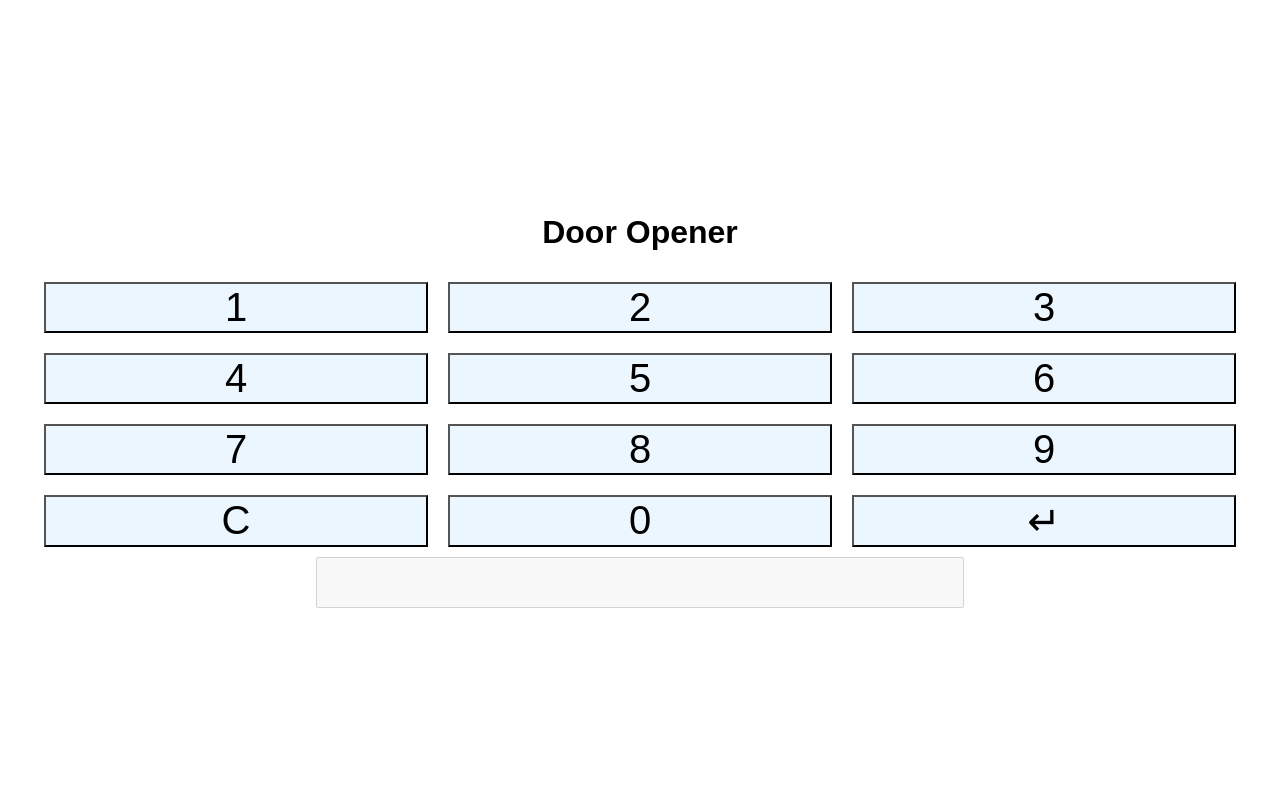
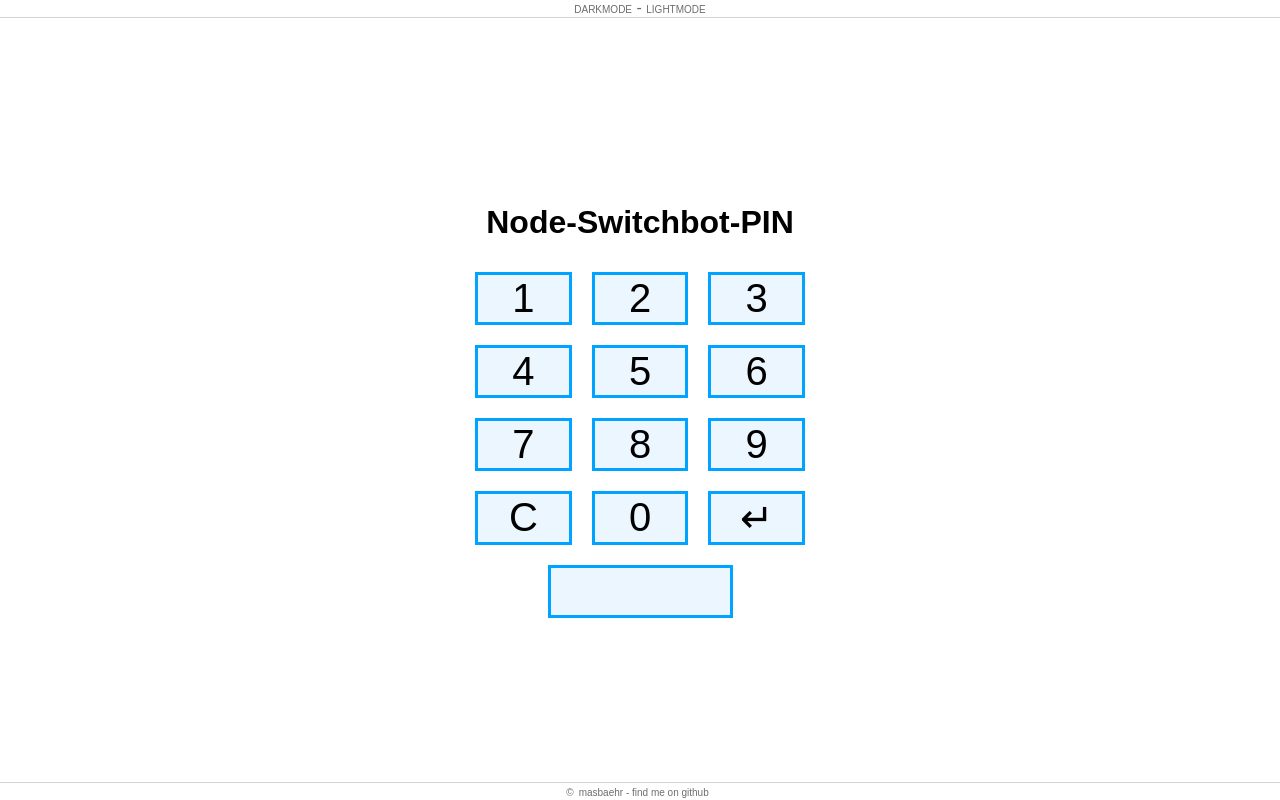
Before and after one commit to masbaehr/node-switchbot-pin, a plain HTML site: page webassets/index.html in a window 1280 px wide. Drawn offline with Linux system fonts and the light colour scheme.

Commit message:
improvements

```diff
--- a/node-switchbot-pin.js
+++ b/node-switchbot-pin.js
@@ -21,6 +21,7 @@ function createResponse(url, response) {
 
   let fileMappings = {
     ".js": {m: "application/javascript", e: 'utf8'},
+    ".css": {m: "text/css", e: 'utf8'},
     ".png": {m: "image/png", e: null},
     ".ico": {m: "image/x-icon", e: null},
     ".json": {m: "application/json", e: 'utf8'},
--- a/webassets/index.html
+++ b/webassets/index.html
@@ -6,35 +6,18 @@
   <meta http-equiv="x-ua-compatible" content="ie=edge" />
   <meta name="viewport" content="width=device-width, initial-scale=1" />
   <link rel="manifest" href="manifest.json?v=1" />
+  <link rel="stylesheet" href="styles.css?v=1">
   <title>SwitchBot Server</title>
-  <style>
-    body {
-      max-width: 300px;
-      font-family: Arial;
-      margin: 0;
-    }
-
-    button {
-      width: 30%;
-      margin: 10px;
-      font-size: 40px;
-      background-color: #ecf6ff
-    }
-
-    .mainDiv {
-      text-align: center;
-      height: 100vh;
-      width: 100vw;
-      display: flex;
-      flex-direction: column;
-      justify-content: center;
-    }
-  </style>
 </head>
 
 <body>
+  <div class='header'>
+    <a onclick="setDarkMode()" target="_blank">Darkmode</a>
+    <span>-</span>
+    <a onclick="setLightMode()" target="_blank">Lightmode</a>
+  </div>
   <div class='mainDiv'>
-    <h1>Door Opener</h1>
+    <h1 id='app-title' onclick="setTitle();">Node-Switchbot-PIN</h1>
     <div style='display: flex; justify-content: center;'>
       <button onclick='typeNum(1);'>1</button>
       <button onclick='typeNum(2);'>2</button>
@@ -56,10 +39,11 @@
       <button onclick="typeNum('↵');">↵</button>
     </div>
     <div>
-      <input id="curcode" disabled="true" type="text" style='font-size: 40px; width: 50%; text-align: center;'></input>
+      <input id="curcode" disabled="true" type="text"></input>
     </div>
 
   </div>
+  <div class='footer'><span>©</span><a href='https://github.com/masbaehr/node-switchbot-pin' target="_blank">masbaehr - find me on github</div>
   <script src="main.js?v=1"></script>
   <script src="sw.js?v=1"></script>
 </body>
--- a/webassets/main.js
+++ b/webassets/main.js
@@ -20,3 +20,39 @@ async function typeNum(n) {
         document.getElementById("curcode").value = document.getElementById("curcode").value + n;
     }
 };
+function setLightMode(){
+    document.body.classList.remove("bodyDarkMode");
+    document.querySelector(".footer").classList.remove("headerFooterDarkMode");
+    document.querySelector(".header").classList.remove("headerFooterDarkMode");
+    localStorage.setItem("screen_mode", "light");
+}
+function setDarkMode(){
+    document.body.classList.add("bodyDarkMode");
+    document.querySelector(".footer").classList.add("headerFooterDarkMode");
+    document.querySelector(".header").classList.add("headerFooterDarkMode");
+    localStorage.setItem("screen_mode", "dark");
+}
+function setTitle(){
+    let newtitle = prompt("Please type the new title", "Node-Switchbot-PIN");
+    if (newtitle != null) {
+        document.getElementById("app-title").innerText = newtitle;
+        localStorage.setItem("custom_title", newtitle);
+    }
+}
+
+document.addEventListener('DOMContentLoaded', function() {
+    try{
+        let screenmode = localStorage.getItem("screen_mode");
+        if(screenmode === null || screenmode === "light"){
+            setLightMode();
+        }
+        if(screenmode !== null && screenmode === "dark"){
+            setDarkMode();
+        }
+        if(localStorage.getItem("custom_title") !== null){
+            document.getElementById("app-title").innerText = localStorage.getItem("custom_title");
+        }
+    }catch(e){
+
+    }
+}, false);
--- /dev/null
+++ b/webassets/styles.css
@@ -0,0 +1,91 @@
+body {
+    text-align: center;
+    height: 100vh;
+    width: 100vw;
+    display: flex;
+    flex-direction: column;
+    justify-content: center;
+    align-items: center;
+    font-family: Arial;
+    margin: 0;
+}
+
+.bodyDarkMode {
+    background: black;
+    color: white;
+}
+
+button {
+    width: 30%;
+    margin: 10px;
+    font-size: 40px;
+    background-color: #ecf6ff;
+    border: 3px solid #00a3ff;
+    color: black;
+}
+
+.mainDiv {
+    max-width: 350px;
+}
+
+h1 {
+    cursor: pointer;
+}
+
+a {
+    text-decoration: none;
+    color: #6e6d6d;
+}
+
+input {
+    background: #ecf6ff;
+    border: 3px solid #00a3ff;
+    font-size: 40px;
+    width: 50%;
+    text-align: center;
+    margin-top: 10px;
+    color: black;
+}
+
+.footer {
+    position: fixed;
+    bottom: 0;
+    background: white;
+    width: 100%;
+    border-top: 1px solid #d4d4d4;
+    color: #6e6d6d;
+    line-height: 15px;
+}
+
+.header a {
+    text-transform: uppercase;
+    font-size: 10px;
+    cursor: pointer;
+}
+
+.footer a {
+    font-size: 10px;
+    cursor: pointer;
+}
+
+.footer a,
+.footer span {
+    margin-right: 5px;
+    font-size: 10px;
+}
+
+.header {
+    position: fixed;
+    top: 0;
+    background: white;
+    width: 100%;
+    border-bottom: 1px solid #d4d4d4;
+    color: #6e6d6d;
+    line-height: 15px;
+}
+
+.headerFooterDarkMode,
+.headerFooterDarkMode a {
+    background: black;
+    color: white;
+}
```
